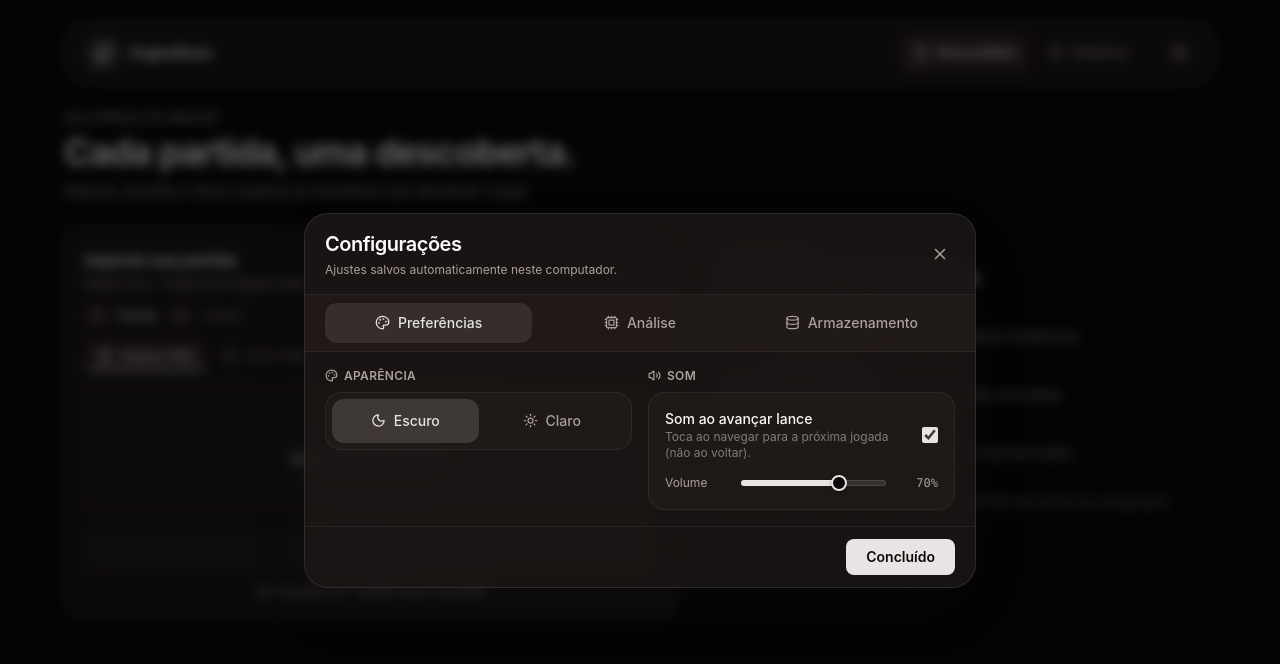
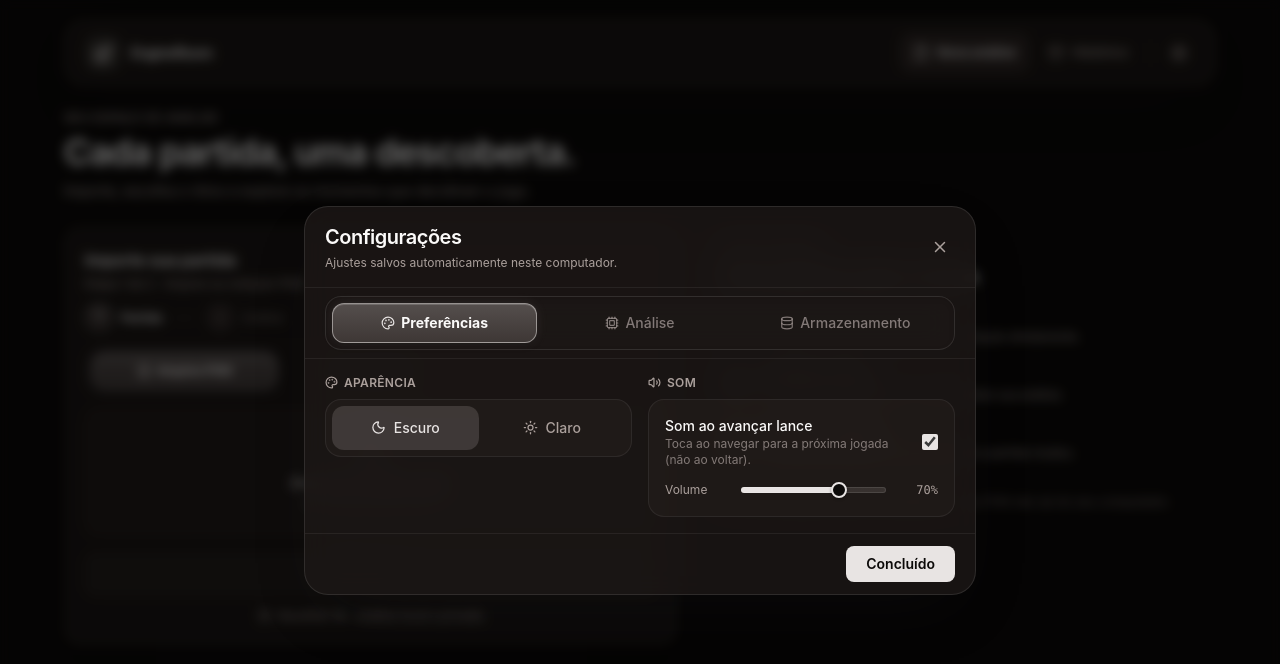
Before and after one commit to PedrFelip/EngineRoom, a React (Vite) app in the folder app/: page / in a window 1280 px wide. Both pictures are taken after a click on the button "Configurações". Shown: the top 664 px of the page. Built offline with nearby package versions, Linux system fonts and the light colour scheme.

Commit message:
feat(ui): unify segmented controls and add interface transitions

```diff
--- a/app/src/components/PgnImporter.tsx
+++ b/app/src/components/PgnImporter.tsx
@@ -1,7 +1,7 @@
 import { Check, ClipboardPaste, FileUp, Upload } from 'lucide-react'
 import { useCallback, useEffect, useRef, useState } from 'react'
 import { Badge } from './ui/badge'
-import { Button } from './ui/button'
+import { SegmentedControl } from './ui/segmented-control'
 
 interface Props {
   value: string
@@ -90,39 +90,26 @@ export default function PgnImporter({
 
   return (
     <div>
-      <div className='home-import-tabs mb-3 flex w-fit rounded-[calc(var(--control-radius)+2px)] border border-edge bg-panel-2/60 p-1'>
-        {(['file', 'paste'] as Mode[]).map((m) => (
-          <Button
-            key={m}
-            aria-pressed={mode === m}
-            onClick={() => {
-              setMode(m)
+      <SegmentedControl
+        className='mb-3 max-w-sm'
+        label='Forma de importar a partida'
+        value={mode}
+        options={[
+          { id: 'file', label: 'Arquivo PGN', icon: FileUp },
+          { id: 'paste', label: 'Colar PGN', icon: ClipboardPaste },
+        ]}
+        onChange={(nextMode) => {
+          setMode(nextMode)
           setReadError(null)
-              if (m === 'paste') {
+          if (nextMode === 'paste') {
             readRequest.current++
             setReading(false)
             onReadingChange?.(false)
           }
         }}
-            size='sm'
-            variant={mode === m ? 'default' : 'ghost'}
-            className={`h-8 px-2.5 sm:px-3 ${mode === m ? '' : 'text-ink-faint hover:text-ink'}`}
-          >
-            {m === 'file' ? (
-              <>
-                <FileUp size={14} strokeWidth={2} aria-hidden='true' />
-                Arquivo PGN
-              </>
-            ) : (
-              <>
-                <ClipboardPaste size={14} strokeWidth={2} aria-hidden='true' />
-                Colar PGN
-              </>
-            )}
-          </Button>
-        ))}
-      </div>
+      />
 
+      <div key={mode} className='import-mode-content'>
         {mode === 'file' ? (
           <div className='relative'>
             <button
@@ -203,6 +190,7 @@ export default function PgnImporter({
             )}
           </div>
         )}
+      </div>
       <p className='sr-only' role='status'>
         {importStatus}
       </p>
--- a/app/src/components/home/HomePage.tsx
+++ b/app/src/components/home/HomePage.tsx
@@ -29,6 +29,7 @@ import PgnImporter from '../PgnImporter'
 import ReviewedGamesList from '../ReviewedGamesList'
 import SettingsModal from '../settings/SettingsModal'
 import { Button } from '../ui/button'
+import { SegmentedControl } from '../ui/segmented-control'
 
 import HomeHeader from './HomeHeader'
 import HowItWorks from './HowItWorks'
@@ -386,19 +387,21 @@ export default function HomePage({ onStart, active = true }: Props) {
               </div>
               <ol
                 aria-label='Etapas da nova análise'
-                className='mb-3 flex gap-3 text-xs'
+                className='new-review-steps'
+                data-step={step}
               >
-                {(['import', 'configure'] as const).map((item, index) => (
+                {(['import', 'configure'] as const).map((item, index) => {
+                  let state = 'upcoming'
+                  if (step === item) state = 'current'
+                  else if (index === 0) state = 'complete'
+                  return (
                     <li
                       key={item}
                       aria-current={step === item ? 'step' : undefined}
-                    className={
-                      step === item
-                        ? 'flex items-center gap-2 text-ink'
-                        : 'flex items-center gap-2 text-ink-faint'
-                    }
+                      className='new-review-step'
+                      data-state={state}
                     >
-                    <span className='flex size-6 items-center justify-center rounded-full border border-edge bg-panel-2'>
+                      <span className='new-review-step-marker'>
                         {step === 'configure' && index === 0 ? (
                           <Check size={12} aria-hidden='true' />
                         ) : (
@@ -406,10 +409,17 @@ export default function HomePage({ onStart, active = true }: Props) {
                         )}
                       </span>
                       {index === 0 ? 'Partida' : 'Análise'}
+                      {step === 'configure' && index === 0 && (
+                        <span className='sr-only'> — concluída</span>
+                      )}
                     </li>
-                ))}
+                  )
+                })}
               </ol>
-              <div hidden={step !== 'import'}>
+              <div
+                hidden={step !== 'import'}
+                className={step === 'import' ? 'new-review-stage' : undefined}
+              >
                 <PgnImporter
                   value={pgn}
                   onChange={setPgn}
@@ -481,39 +491,24 @@ export default function HomePage({ onStart, active = true }: Props) {
               </div>
 
               {step === 'configure' && (
-                <>
+                <div className='new-review-stage'>
                   <div className='my-3 h-px bg-edge-soft' />
 
-                  <div className='mb-3 grid grid-cols-2 gap-1 rounded-lg bg-panel-3/60 p-1'>
-                    <button
-                      type='button'
-                      aria-pressed={analysisKind !== 'manual'}
-                      onClick={() =>
-                        setAnalysisKind((current) =>
-                          current === 'manual' ? 'auto-fast' : current,
-                        )
+                  <SegmentedControl
+                    className='mb-3'
+                    label='Modo de análise'
+                    value={analysisKind === 'manual' ? 'manual' : 'auto'}
+                    options={[
+                      { id: 'auto', label: 'Automático' },
+                      { id: 'manual', label: 'Manual' },
+                    ]}
+                    onChange={(value) =>
+                      setAnalysisKind((current) => {
+                        if (value === 'manual') return 'manual'
+                        return current === 'manual' ? 'auto-fast' : current
+                      })
                     }
-                      className={`rounded-md px-3 py-2 text-sm font-semibold transition ${
-                        analysisKind !== 'manual'
-                          ? 'bg-panel text-ink shadow-sm'
-                          : 'text-ink-dim hover:text-ink'
-                      }`}
-                    >
-                      Automático
-                    </button>
-                    <button
-                      type='button'
-                      aria-pressed={analysisKind === 'manual'}
-                      onClick={() => setAnalysisKind('manual')}
-                      className={`rounded-md px-3 py-2 text-sm font-semibold transition ${
-                        analysisKind === 'manual'
-                          ? 'bg-panel text-ink shadow-sm'
-                          : 'text-ink-dim hover:text-ink'
-                      }`}
-                    >
-                      Manual
-                    </button>
-                  </div>
+                  />
 
                   {analysisKind === 'manual' ? (
                     <EngineTierSelector
@@ -574,7 +569,7 @@ export default function HomePage({ onStart, active = true }: Props) {
                       </p>
                     </div>
                   )}
-                </>
+                </div>
               )}
               <Button
                 disabled={!canStart}
--- a/app/src/components/review/ReviewNavigation.tsx
+++ b/app/src/components/review/ReviewNavigation.tsx
@@ -19,7 +19,7 @@ export function ReviewNavButton({
       disabled={disabled}
       aria-label={label}
       title={label}
-      variant='ghost'
+      variant='outline'
       size='icon'
       className='rounded-xl text-ink-dim transition hover:bg-panel-3 disabled:opacity-30'
     >
--- a/app/src/components/review/ReviewSidebar.tsx
+++ b/app/src/components/review/ReviewSidebar.tsx
@@ -10,6 +10,7 @@ import type { ReviewStore } from '../../lib/review-store'
 import { useSettings } from '../../lib/settings-context'
 import MoveList from '../MoveList'
 import ReviewSummary from '../ReviewSummary'
+import { SegmentedControl } from '../ui/segmented-control'
 
 interface Props {
   store: ReviewStore
@@ -29,6 +30,7 @@ export default memo(function ReviewSidebar({
   const [selectedView, setView] = useState<'moves' | 'analysis' | 'summary'>(
     'moves',
   )
+  const [learningColor, setLearningColor] = useState<'all' | 'w' | 'b'>('all')
   const view =
     !analysisEnabled && selectedView === 'analysis' ? 'moves' : selectedView
   const result = useStore(store, (state) => state.result)
@@ -43,33 +45,24 @@ export default memo(function ReviewSidebar({
       (move) =>
         move.classification === 'erro' || move.classification === 'blunder',
     ) ?? []
+  const filteredCriticalMoves = criticalMoves.filter(
+    (move) => learningColor === 'all' || move.color === learningColor,
+  )
+  const tabs = [
+    { id: 'moves', label: 'Lances', icon: ListOrdered },
+    ...(analysisEnabled
+      ? [{ id: 'analysis', label: 'Análise', icon: ListTree } as const]
+      : []),
+    { id: 'summary', label: 'Resumo', icon: ChartNoAxesCombined },
+  ] as const
   return (
     <aside className='flex min-w-0 flex-col gap-3'>
-      <fieldset
-        className='surface-glass flex gap-1 rounded-2xl border border-edge p-1.5'
-        aria-label='Painéis da revisão'
-      >
-        {(
-          [
-            { id: 'moves', label: 'Lances', icon: ListOrdered },
-            ...(analysisEnabled
-              ? [{ id: 'analysis', label: 'Análise', icon: ListTree } as const]
-              : []),
-            { id: 'summary', label: 'Resumo', icon: ChartNoAxesCombined },
-          ] as const
-        ).map(({ id, label, icon: Icon }) => (
-          <button
-            key={id}
-            type='button'
-            aria-pressed={view === id}
-            onClick={() => setView(id)}
-            className={`flex flex-1 items-center justify-center gap-1.5 rounded-xl px-2 py-2.5 text-xs font-medium transition ${view === id ? 'bg-panel-3 text-ink shadow-sm' : 'text-ink-faint hover:bg-panel-2 hover:text-ink'}`}
-          >
-            <Icon size={14} aria-hidden='true' />
-            {label}
-          </button>
-        ))}
-      </fieldset>
+      <SegmentedControl
+        label='Painéis da revisão'
+        value={view}
+        options={tabs}
+        onChange={setView}
+      />
       <div hidden={view !== 'analysis'}>{analysis}</div>
       {result && (
         <div hidden={view !== 'summary'}>
@@ -128,8 +121,25 @@ export default memo(function ReviewSidebar({
           <p className='mt-1.5 text-xs leading-relaxed text-ink-faint'>
             Volte aos erros e explore o que poderia ter sido jogado.
           </p>
+          <SegmentedControl
+            className='mt-3'
+            label='Filtrar momentos para aprender por cor'
+            value={learningColor}
+            options={[
+              { id: 'all', label: 'Todas' },
+              { id: 'w', label: 'Brancas' },
+              { id: 'b', label: 'Pretas' },
+            ]}
+            onChange={setLearningColor}
+          />
+          {filteredCriticalMoves.length === 0 && (
+            <p role='status' className='mt-3 text-xs text-ink-faint'>
+              Nenhum erro das {learningColor === 'w' ? 'brancas' : 'pretas'}{' '}
+              nesta partida.
+            </p>
+          )}
           <div className='mt-3 flex max-h-28 flex-wrap gap-1.5 overflow-y-auto'>
-            {criticalMoves.map((move) => (
+            {filteredCriticalMoves.map((move) => (
               <button
                 key={move.ply}
                 type='button'
--- a/app/src/components/settings/SettingsModal.tsx
+++ b/app/src/components/settings/SettingsModal.tsx
@@ -10,6 +10,7 @@ import {
   type StorageStats,
 } from '../../lib/storage'
 import { useModalFocus } from '../../lib/use-modal-focus'
+import { SegmentedControl } from '../ui/segmented-control'
 import ReviewEngineSettings from './ReviewEngineSettings'
 import SettingsPreferences from './SettingsPreferences'
 
@@ -199,40 +200,38 @@ export default function SettingsModal({
           </button>
         </div>
 
-        <nav
-          aria-label='Seções das configurações'
-          className='grid shrink-0 grid-cols-3 gap-1 border-b border-edge-soft bg-panel-2/40 px-3 py-2 sm:px-5'
-        >
-          {[
-            { id: 'preferences', label: 'Preferências', icon: Palette },
-            { id: 'analysis', label: 'Análise', icon: Cpu },
-            { id: 'storage', label: 'Armazenamento', icon: Database },
-          ].map(({ id, label, icon: Icon }) => (
-            <button
-              key={id}
-              type='button'
-              aria-pressed={section === id}
-              aria-controls={
-                id === 'analysis'
-                  ? 'settings-analysis settings-engine'
-                  : `settings-${id}`
-              }
-              disabled={acting || confirmTarget !== null}
-              onClick={() => {
-                setSection(id)
-                contentRef.current?.scrollTo({ top: 0 })
-              }}
-              className={`flex min-w-0 flex-col items-center justify-center gap-1.5 rounded-xl px-1 py-2.5 text-[11px] font-medium transition sm:flex-row sm:gap-2 sm:px-3 sm:text-sm ${
-                section === id
-                  ? 'bg-brand/10 text-brand'
-                  : 'text-ink-dim hover:bg-panel-3 hover:text-ink'
-              }`}
-            >
-              <Icon size={15} aria-hidden='true' />
-              {label}
-            </button>
-          ))}
-        </nav>
+        <div className='shrink-0 border-b border-edge-soft px-3 py-2 sm:px-5'>
+          <SegmentedControl
+            label='Seções das configurações'
+            value={section}
+            disabled={acting || confirmTarget !== null}
+            stackedOnMobile
+            options={[
+              {
+                id: 'preferences',
+                label: 'Preferências',
+                icon: Palette,
+                controls: 'settings-preferences',
+              },
+              {
+                id: 'analysis',
+                label: 'Análise',
+                icon: Cpu,
+                controls: 'settings-analysis settings-engine',
+              },
+              {
+                id: 'storage',
+                label: 'Armazenamento',
+                icon: Database,
+                controls: 'settings-storage',
+              },
+            ]}
+            onChange={(nextSection) => {
+              setSection(nextSection)
+              contentRef.current?.scrollTo({ top: 0 })
+            }}
+          />
+        </div>
         <div
           ref={contentRef}
           className='grid min-h-0 gap-4 overflow-y-auto overscroll-contain px-3 py-4 sm:px-5'
--- a/app/src/components/ui/button.tsx
+++ b/app/src/components/ui/button.tsx
@@ -4,7 +4,7 @@ import * as React from 'react'
 import { cn } from '@/lib/utils'
 
 const buttonVariants = cva(
-  'inline-flex shrink-0 items-center justify-center gap-2 whitespace-nowrap rounded-[var(--radius)] border text-sm font-medium transition-[color,background-color,border-color,box-shadow] outline-none focus-visible:ring-2 focus-visible:ring-ring focus-visible:ring-offset-2 focus-visible:ring-offset-background disabled:pointer-events-none disabled:opacity-50 [&_svg]:pointer-events-none [&_svg]:shrink-0',
+  'ui-button inline-flex shrink-0 items-center justify-center gap-2 whitespace-nowrap rounded-[var(--radius)] border text-sm font-medium transition-[color,background-color,border-color,box-shadow,transform] outline-none focus-visible:ring-2 focus-visible:ring-ring focus-visible:ring-offset-2 focus-visible:ring-offset-background disabled:pointer-events-none disabled:opacity-50 [&_svg]:pointer-events-none [&_svg]:shrink-0',
   {
     variants: {
       variant: {
@@ -43,6 +43,7 @@ const Button = React.forwardRef<HTMLButtonElement, ButtonProps>(
     return (
       <Comp
         className={cn(buttonVariants({ variant, size, className }))}
+        data-variant={variant ?? 'default'}
         ref={ref}
         type={asChild ? undefined : (type ?? 'button')}
         {...props}
--- /dev/null
+++ b/app/src/components/ui/segmented-control.tsx
@@ -0,0 +1,66 @@
+import type { LucideIcon } from 'lucide-react'
+import type { CSSProperties } from 'react'
+import { cn } from '@/lib/utils'
+
+interface Option<Value extends string> {
+  id: Value
+  label: string
+  icon?: LucideIcon
+  controls?: string
+}
+
+interface Props<Value extends string> {
+  label: string
+  value: Value
+  options: readonly Option<Value>[]
+  onChange: (value: Value) => void
+  disabled?: boolean
+  className?: string
+  stackedOnMobile?: boolean
+}
+
+export function SegmentedControl<Value extends string>({
+  label,
+  value,
+  options,
+  onChange,
+  disabled,
+  className,
+  stackedOnMobile,
+}: Props<Value>) {
+  return (
+    <fieldset
+      aria-label={label}
+      disabled={disabled}
+      className={cn(
+        'surface-glass segmented-control flex min-w-0 rounded-2xl border border-edge p-1.5',
+        className,
+      )}
+      style={
+        {
+          '--tab-count': options.length,
+          '--tab-index': options.findIndex((option) => option.id === value),
+        } as CSSProperties
+      }
+    >
+      <span className='segmented-indicator' aria-hidden='true' />
+      {options.map(({ id, label: optionLabel, icon: Icon, controls }) => (
+        <button
+          key={id}
+          type='button'
+          aria-pressed={value === id}
+          aria-controls={controls}
+          onClick={() => onChange(id)}
+          className={cn(
+            'segmented-button flex min-w-0 flex-1 items-center justify-center gap-1.5 rounded-xl px-2 py-2.5 text-xs font-medium',
+            stackedOnMobile &&
+              'flex-col px-1 text-[11px] sm:flex-row sm:px-3 sm:text-sm',
+          )}
+        >
+          {Icon && <Icon size={14} aria-hidden='true' />}
+          {optionLabel}
+        </button>
+      ))}
+    </fieldset>
+  )
+}
--- a/app/src/index.css
+++ b/app/src/index.css
@@ -637,26 +637,12 @@
   box-shadow: 0 2px 5px rgb(0 0 0 / 3%), 0 16px 40px -30px rgb(0 0 0 / 22%);
 }
 
-.home-screen .home-import-tabs {
-  border: 0;
-  background: transparent;
-  padding: 0;
-  gap: 4px;
-}
-
-.home-screen .home-import-tabs button[aria-pressed='true'] {
-  background: var(--panel-2);
-  color: var(--ink);
-  border-color: transparent;
-  box-shadow: inset 0 -2px var(--brand);
-}
-
 .home-screen .home-dropzone {
   border-radius: 12px;
 }
 
 .home-screen button {
-  transition: background-color 160ms ease, border-color 160ms ease, box-shadow 160ms ease;
+  transition: color 160ms ease, background-color 160ms ease, border-color 160ms ease, box-shadow 160ms ease, transform 160ms ease;
 }
 
 .home-screen button:focus-visible {
@@ -683,6 +669,119 @@
   background: color-mix(in srgb, var(--panel) 88%, transparent);
   padding: clamp(0.875rem, 2vw, 1.25rem);
   box-shadow: var(--elev-card);
+}
+
+.ui-button {
+  --button-shadow: 0 2px 3px rgb(0 0 0 / 12%), 0 5px 10px -6px rgb(0 0 0 / 28%);
+  transition: color 160ms ease, background-color 160ms ease, border-color 160ms ease, box-shadow 160ms ease, transform 160ms ease;
+}
+
+.ui-button[data-variant='default'],
+.ui-button[data-variant='outline'],
+.ui-button[data-variant='secondary'],
+.ui-button[data-variant='destructive'] {
+  background-image: linear-gradient(180deg, rgb(255 255 255 / 7%), transparent);
+  box-shadow: inset 0 1px 0 rgb(255 255 255 / 14%), var(--button-shadow);
+}
+
+@media (hover: hover) {
+  .ui-button:not(:disabled):not([data-variant='link']):hover {
+    transform: translateY(-1px);
+    box-shadow: inset 0 1px 0 rgb(255 255 255 / 18%), 0 4px 10px -3px rgb(0 0 0 / 26%);
+  }
+}
+
+.ui-button:not(:disabled):not([data-variant='link']):active {
+  transform: translateY(1px);
+  box-shadow: inset 0 2px 4px rgb(0 0 0 / 16%);
+}
+
+.ui-button:disabled {
+  background-image: none;
+  box-shadow: none;
+}
+
+[data-slot='switch'] {
+  box-shadow: inset 0 1px 3px rgb(0 0 0 / 20%);
+}
+
+[data-slot='switch-thumb'] {
+  box-shadow: 0 1px 3px rgb(0 0 0 / 25%), inset 0 1px 0 rgb(255 255 255 / 22%);
+}
+
+.segmented-control {
+  position: relative;
+  isolation: isolate;
+  box-shadow: inset 0 2px 5px rgb(0 0 0 / 12%);
+}
+
+.segmented-indicator {
+  position: absolute;
+  z-index: -1;
+  inset: 6px auto 6px 6px;
+  width: calc((100% - 12px) / var(--tab-count));
+  border: 1px solid color-mix(in srgb, var(--brand) 45%, var(--edge));
+  border-radius: 0.75rem;
+  background: linear-gradient(
+    180deg,
+    color-mix(in srgb, var(--brand) 22%, var(--panel-3)),
+    color-mix(in srgb, var(--brand) 10%, var(--panel-2))
+  );
+  box-shadow:
+    inset 0 1px 0 rgb(255 255 255 / 16%),
+    0 3px 6px rgb(0 0 0 / 22%),
+    0 0 12px color-mix(in srgb, var(--brand) 10%, transparent);
+  transform: translateX(calc(var(--tab-index) * 100%));
+  transition: transform 280ms cubic-bezier(0.22, 1, 0.36, 1);
+  pointer-events: none;
+}
+
+.segmented-button {
+  color: var(--ink-faint);
+  transition: color 180ms ease, background-color 180ms ease, transform 120ms ease;
+}
+
+.segmented-button:not(:disabled):hover {
+  color: var(--ink);
+  background: color-mix(in srgb, var(--ink) 4%, transparent);
+}
+
+.segmented-button[aria-pressed='true'] {
+  color: var(--ink);
+  font-weight: 650;
+}
+
+.segmented-button[aria-pressed='true'] svg {
+  color: var(--brand);
+}
+
+.segmented-button:not(:disabled):active {
+  transform: translateY(1px);
+}
+
+.segmented-control:disabled {
+  opacity: 0.5;
+}
+
+.segmented-button:focus-visible {
+  outline: 2px solid var(--brand);
+  outline-offset: -2px;
+}
+
+@media (prefers-reduced-motion: reduce) {
+  .ui-button,
+  [data-slot='switch'],
+  [data-slot='switch-thumb'],
+  .segmented-indicator,
+  .segmented-button {
+    transition: none !important;
+  }
+
+  .ui-button:not(:disabled):hover,
+  .ui-button:not(:disabled):active,
+  .segmented-button:active {
+    transform: none;
+  }
 }
 
 .review-shell button:focus-visible,
@@ -729,3 +828,105 @@
     outline-offset: 4px;
   }
 }
+
+
+/* New review progress follows the raised, softly animated controls. */
+.new-review-steps {
+  display: flex;
+  align-items: center;
+  gap: 2.75rem;
+  margin-bottom: 0.875rem;
+  font-size: 0.75rem;
+}
+
+.new-review-step {
+  position: relative;
+  display: flex;
+  align-items: center;
+  gap: 0.5rem;
+  color: var(--ink-faint);
+  transition: color 240ms ease;
+}
+
+.new-review-step:first-child::after {
+  content: '';
+  position: absolute;
+  left: calc(100% + 0.625rem);
+  width: 1.5rem;
+  height: 2px;
+  border-radius: 999px;
+  background: linear-gradient(var(--ink), var(--ink)) left / 0% 100%
+    no-repeat, var(--edge);
+  transition: background-size 360ms ease;
+}
+
+.new-review-steps[data-step='configure'] .new-review-step:first-child::after {
+  background-size: 100% 100%;
+}
+
+.new-review-step[data-state='current'],
+.new-review-step[data-state='complete'] {
+  color: var(--ink);
+  font-weight: 600;
+}
+
+.new-review-step-marker {
+  display: flex;
+  align-items: center;
+  justify-content: center;
+  width: 1.75rem;
+  height: 1.75rem;
+  border: 1px solid var(--edge);
+  border-radius: 50%;
+  background: var(--panel-2);
+  box-shadow: inset 0 1px 0 color-mix(in srgb, var(--ink) 7%, transparent),
+    0 2px 4px rgb(0 0 0 / 10%);
+  transition: background 240ms ease, color 240ms ease,
+    border-color 240ms ease, box-shadow 240ms ease;
+}
+
+.new-review-step[data-state='current'] .new-review-step-marker {
+  border-color: color-mix(in srgb, var(--ink) 32%, transparent);
+  background: linear-gradient(
+    color-mix(in srgb, var(--ink) 10%, var(--panel-2)),
+    var(--panel-2)
+  );
+  box-shadow: inset 0 1px 0 color-mix(in srgb, var(--ink) 16%, transparent),
+    0 2px 5px rgb(0 0 0 / 18%);
+}
+
+.new-review-step[data-state='complete'] .new-review-step-marker {
+  color: var(--panel);
+  border-color: var(--ink);
+  background: var(--ink);
+  box-shadow: 0 2px 5px rgb(0 0 0 / 18%);
+}
+
+.new-review-stage,
+.import-mode-content {
+  animation: new-review-stage-in 260ms ease-out both;
+}
+
+@keyframes new-review-stage-in {
+  from {
+    opacity: 0;
+    transform: translateY(6px);
+  }
+  to {
+    opacity: 1;
+    transform: translateY(0);
+  }
+}
+
+@media (prefers-reduced-motion: reduce) {
+  .new-review-step,
+  .new-review-step::after,
+  .new-review-step-marker {
+    transition: none;
+  }
+
+  .new-review-stage,
+  .import-mode-content {
+    animation: none;
+  }
+}
```
Lines whose indentation alone changed are shown as unchanged.
